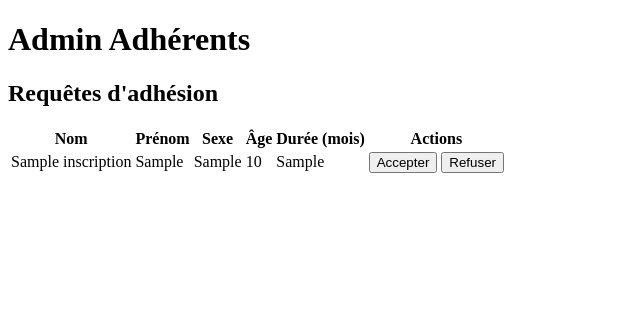
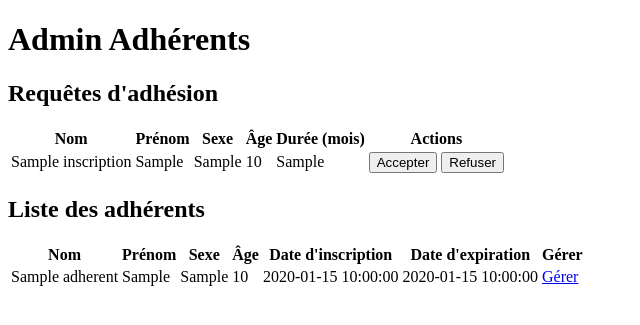
Before and after one commit to R3tr0TV69/sae301, a PHP site: page /admin_adherent.php in a window 1280 px wide. Shown: the top 325 px of the page, without its empty margins (0-640 px from the left). Run offline with PHP 8.4, Linux system fonts and the light colour scheme; tables that the repository leaves empty or names only in its code hold one stand-in row (values such as "Sample post").

Commit message:
v2 bouton pour gérer les requetes et fin page admin adhérent

```diff
--- a/admin_adherent.php
+++ b/admin_adherent.php
@@ -2,6 +2,7 @@
 require_once 'config/config.php';
 
 $requests = $pdo->query("SELECT * FROM demande_inscription")->fetchAll(PDO::FETCH_ASSOC);
+$members = $pdo->query("SELECT * FROM adherents")->fetchAll(PDO::FETCH_ASSOC);
 ?>
 
 <!DOCTYPE html>
@@ -17,7 +18,7 @@ $requests = $pdo->query("SELECT * FROM demande_inscription")->fetchAll(PDO::FETC
     <section>
         <h2>Requêtes d'adhésion</h2>
         <?php if (empty($requests)): ?>
-            <p>Aucune nouvelle requête.</p>
+            <p>Aucune nouvelle requête d'adhésion pour le moment.</p>
         <?php else: ?>
             <table>
                 <thead>
@@ -48,6 +49,36 @@ $requests = $pdo->query("SELECT * FROM demande_inscription")->fetchAll(PDO::FETC
             </table>
         <?php endif; ?>
     </section>
+
+    <section>
+        <h2>Liste des adhérents</h2>
+        <table>
+            <thead>
+                <tr>
+                    <th>Nom</th>
+                    <th>Prénom</th>
+                    <th>Sexe</th>
+                    <th>Âge</th>
+                    <th>Date d'inscription</th>
+                    <th>Date d'expiration</th>
+                    <th>Gérer</th>
+                </tr>
+            </thead>
+            <tbody>
+                <?php foreach ($members as $member): ?>
+                    <tr>
+                        <td><?= htmlspecialchars($member['nom']) ?></td>
+                        <td><?= htmlspecialchars($member['prenom']) ?></td>
+                        <td><?= htmlspecialchars($member['sexe']) ?></td>
+                        <td><?= htmlspecialchars($member['age']) ?></td>
+                        <td><?= htmlspecialchars($member['date_inscription']) ?></td>
+                        <td><?= htmlspecialchars($member['date_expiration']) ?></td>
+                        <td><a href="gerer_adherent.php?id=<?= $member['id'] ?>">Gérer</a></td>
+                    </tr>
+                <?php endforeach; ?>
+            </tbody>
+        </table>
+    </section>
     <script>
         document.addEventListener('DOMContentLoaded', function () {
             document.querySelectorAll('.action-btn').forEach(button => {
```
Also changed, not shown: btn_gerer_requete.php (+9 -0 lines).
